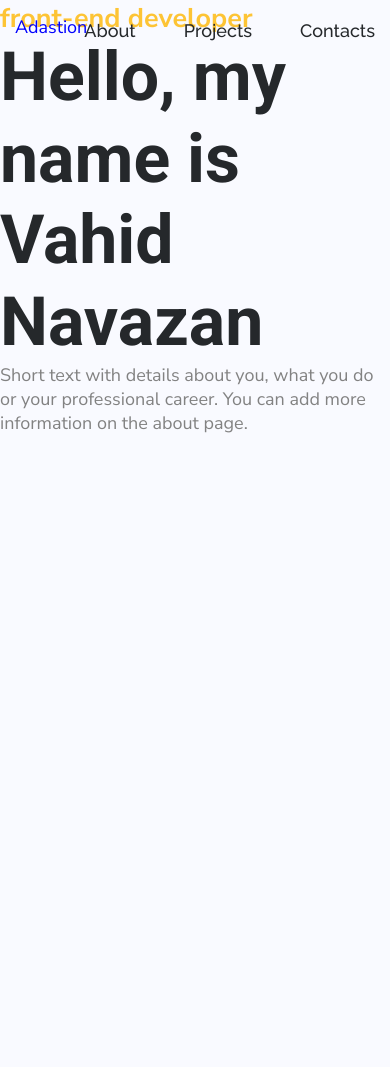
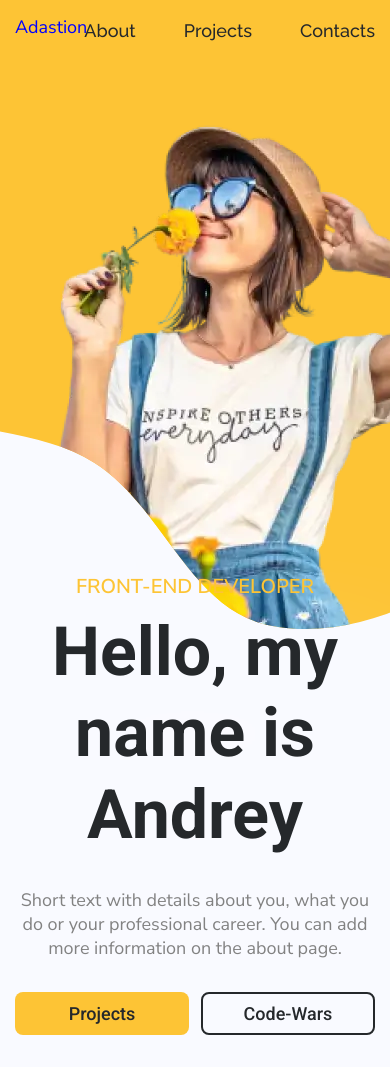
Before and after one commit to adastion/cv_adastion, a React (Vite) app: page / in a window 390 px wide. Before the commit the page ends 844 px from the top, so only its background shows below. Built offline with nearby package versions, Linux system fonts and the light colour scheme; a web font is replaced by a local one.

Commit message:
adding Banner + mobile

```diff
--- a/src/componets/banner/Banner.tsx
+++ b/src/componets/banner/Banner.tsx
@@ -1,6 +1,8 @@
 import { FC } from "react";
 import "./banner.css";
 import { Title } from "../titles/Title";
+import { Button } from "./../buttons/Button";
+import avatar from "../../imges/ava.webp";
 
 type TypeBannerProps = {
   title: string;
@@ -11,10 +13,31 @@ type TypeBannerProps = {
 export const Banner: FC<TypeBannerProps> = ({ title, text, specialty }) => {
   return (
     <section className="banner">
-      <div className="banner__block">
-        <h1 className="banner__specialty">{specialty}</h1>
-        <Title name={title} status={"main"} />
-        <p className="banner__subtitle">{text}</p>
+      <div className="container">
+        <div className="banner__block">
+          <div className="banner__content">
+            <h1 className="banner__specialty">{specialty}</h1>
+            <Title name={title} status={"main"} />
+            <p className="banner__subtitle">{text}</p>
+            <div className="banner__buttons">
+              <Button buttonName="projects" status="secondary" />
+              <Button buttonName="code-wars" />
+            </div>
+          </div>
+        </div>
+        <div className="banner__block ">
+          <div className="banner__personage">
+            <svg width={0} height={0}>
+              <clipPath id="clip-element">
+                <path
+                  d="M426.755 -247.339C526.01 -242.623 630.416 -205.737 691.019 -128.942C747.053 -57.9359 709.403 42.8884 725.408 131.114C738.276 202.044 786.302 264.961 775.404 336.204C763.332 415.132 724.842 490.452 662.532 542.186C597.271 596.368 510.835 641.895 426.755 625.671C345.261 609.947 319.875 506.823 250.249 462.635C174.069 414.287 41.2528 440.785 6.43092 358.913C-27.6816 278.71 83.9568 208.257 106.308 124.209C131.067 31.1084 79.6084 -81.3667 143.094 -154.976C208.865 -231.236 324.689 -252.189 426.755 -247.339Z"
+                  fill="currentColor"
+                />
+              </clipPath>
+            </svg>
+            <img className="banner__pic" src={avatar} alt="avatar" />
+          </div>
+        </div>
       </div>
     </section>
   );
--- a/src/componets/banner/banner.css
+++ b/src/componets/banner/banner.css
@@ -1,15 +1,90 @@
 .banner {
+  position: relative;
 
+  & .container {
+    display: flex;
+    gap: 30px;
+
+    @media screen and (max-width: 991px) {
+      & {
+        gap: 0;
+      }
+    }
+  }
 }
 
 .banner__block {
+  width: 50%;
+  max-height: 630px;
+  display: flex;
+  justify-content: center;
+  align-items: center;
 
+  @media screen and (max-width: 768px) {
+    & {
+      width: auto;
+    }
+  }
+}
+
+.banner__content {
+  margin: 110px 0;
+
+  & > *:first-child {
+    margin-bottom: 12px;
+  }
+
+  & > *:not(:first-child) {
+    margin-bottom: 32px;
+  }
+
+  @media screen and (max-width: 768px) {
+    & {
+      text-align: center;
+      margin-top: 1120px;
+    }
+  }
+}
+
+.banner__buttons {
+  display: grid;
+  grid-template-columns: repeat(2, 1fr);
+  gap: 12px;
 }
 
 .banner__specialty {
   color: var(--color-accent);
+  font-weight: 600;
+  font-size: 20px;
+  text-transform: uppercase;
 }
 
-.banner__subtitle {
+.banner__personage {
+  position: absolute;
+  right: 0;
+  width: 50%;
+  height: 100%;
+  background-color: var(--color-accent);
+  clip-path: url("#clip-element");
+  z-index: -3;
+  overflow: hidden;
 
+  @media screen and (max-width: 768px) {
+    & {
+      width: 90%;
+    }
+  }
+
+  @media screen and (max-width: 425px) {
+    & {
+      width: 140%;
+    }
+  }
 }
+
+.banner__pic {
+  max-width: none;
+  position: relative;
+  bottom: -20px;
+  z-index: -2;
+}
--- a/src/componets/buttons/button.css
+++ b/src/componets/buttons/button.css
@@ -14,6 +14,10 @@
   border-radius: 8px;
   border: 2px solid var(--color-titles);
   height: 43px;
+
+  &:focus {
+    outline: 2px solid var(--color-primary);
+  }
 }
 
 .btn--primary {
--- a/src/componets/header/Header.tsx
+++ b/src/componets/header/Header.tsx
@@ -1,8 +1,7 @@
 import { FC } from "react";
+import { Logo } from "../logo/Logo";
 import { Navigation } from "../navigation/Navigation";
-import { Logo } from "../logo/Logo";
 import "./header.css";
-import imageLogo from "../../imges/logo.svg"
 
 export type TypeHeaderProps = {
   name: string;
@@ -13,7 +12,7 @@ export const Header: FC<TypeHeaderProps> = ({ name, navigation }) => {
   return (
     <header className="header">
       <div className="container">
-        <Logo nameLogo={name} src={imageLogo} />
+        <Logo nameLogo={name} />
         <Navigation navItems={navigation} />
       </div>
     </header>
--- a/src/componets/header/header.css
+++ b/src/componets/header/header.css
@@ -8,5 +8,6 @@
     position: fixed;
     left: 50%;
     transform: translateX(-50%);
+    z-index: 20;
   }
 }
--- a/src/componets/logo/Logo.tsx
+++ b/src/componets/logo/Logo.tsx
@@ -1,5 +1,5 @@
 import { FC } from "react";
-import "./logo.css"
+import "./logo.css";
 type TypeLogoProps = {
   nameLogo: string;
   src?: string;
@@ -8,10 +8,7 @@ type TypeLogoProps = {
 export const Logo: FC<TypeLogoProps> = ({ nameLogo }) => {
   return (
     <div className="logo">
-      <a href="#">
-        {/* <img src={src} alt={"logotype-"+ nameLogo} /> */}
-        {nameLogo}
-      </a>
+      <a href="#">{nameLogo}</a>
     </div>
   );
 };
--- a/src/componets/titles/title.css
+++ b/src/componets/titles/title.css
@@ -8,6 +8,19 @@
   font-family: "Roboto", sans-serif;
   font-size: 68px;
   line-height: 120%;
+  position: relative;
+
+  &::after {
+    content: "";
+    position: absolute;
+    width: 100%;
+    top: 50%;
+    left: 50%;
+    transform: translate(-50%, -50%);
+    border-radius: 15%;
+    box-shadow: 0 0 150px 14px white;
+    z-index: -1;
+  }
 }
 
 .title--h2 {
--- a/src/css/base.css
+++ b/src/css/base.css
@@ -10,6 +10,10 @@
   --title-cards: "40px";
 
   --max-width-container: 1230px;
+
+  --screens-desktop: 991px;
+  --screens-tablet: 768px;
+  --screens-phone: 425px;
 }
 
 html,
--- a/src/css/container.css
+++ b/src/css/container.css
@@ -1,4 +1,5 @@
 .container {
   max-width: var(--max-width-container);
   margin: 0 auto;
+  padding: 0 15px;
 }
--- a/src/main.tsx
+++ b/src/main.tsx
@@ -6,8 +6,9 @@ const mainData = {
   name: "adastion",
   profetionName: "front-end developer",
   greeting: {
-    title: "Hello,  my name is Vahid Navazan",
-    message: "Short text with details about you, what you do or your professional career. You can add more information on the about page."
+    title: "Hello,  my name is Andrey",
+    message:
+      "Short text with details about you, what you do or your professional career. You can add more information on the about page.",
   },
   navigation: ["about", "projects", "contacts"],
   skils: [
```
Also changed, not shown: src/imges/ava.webp (added).
